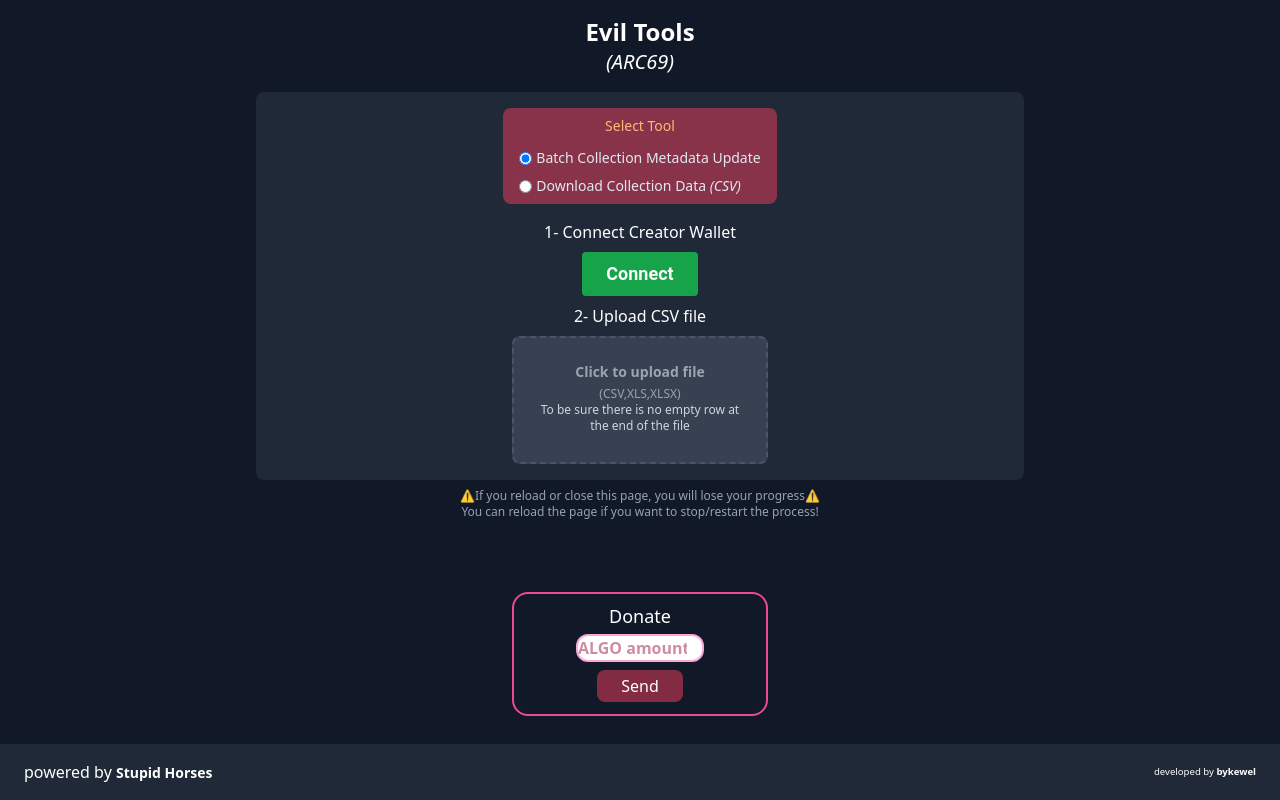
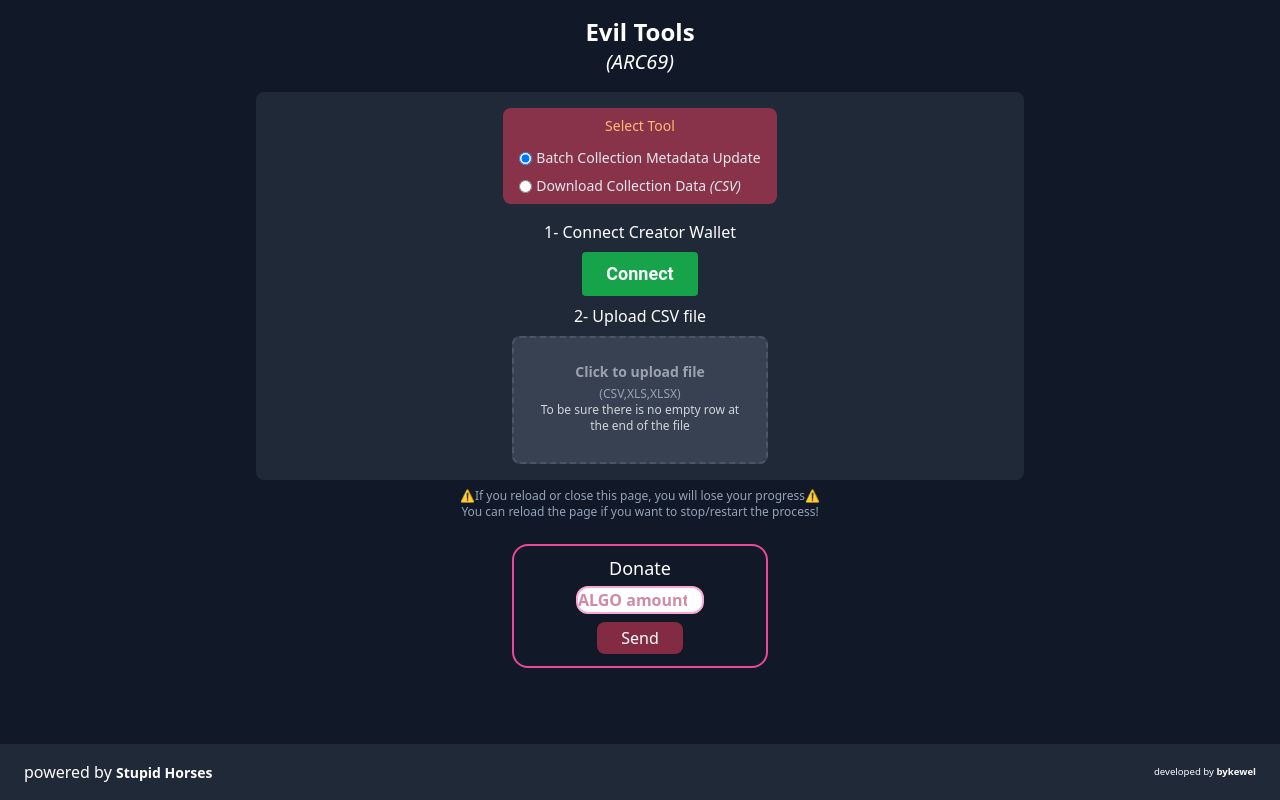
Before and after one commit to LoafPickleWW/wen-tools, a React (Create React App) app: page / in a window 1280 px wide. Built offline with nearby package versions, Linux system fonts and the light colour scheme; what algosdk would draw is missing.

Commit message:
Add files via upload

```diff
--- a/src/App.js
+++ b/src/App.js
@@ -5,7 +5,7 @@
 
 function App() {
   return (
-    <div>
+    <div className="bg-gray-900">
       <ToastContainer
         pauseOnFocusLoss={false}
         closeOnClick
--- a/src/views/home.jsx
+++ b/src/views/home.jsx
@@ -39,7 +39,7 @@
     }
 
     return (
-        <div className="bg-gray-900 text-white justify-center  min-h-screen">
+        <div className="bg-gray-900 text-white justify-center min-h-screen overflow-y-auto">
             <header className="flex justify-center items-center p-4">
                 <h1 className="text-2xl font-bold">
                     Evil Tools{" "}
@@ -64,7 +64,7 @@
                 <br />
                 You can reload the page if you want to stop/restart the process!
             </p>
-            <div className="flex flex-wrap mx-auto my-16 items-center flex-col gap-1 pt-2 pb-3 rounded-2xl border-pink-500 border-2 max-w-[16rem]">
+            <div className="flex flex-wrap mx-auto mt-4 items-center flex-col gap-1 pt-2 pb-3 rounded-2xl border-pink-500 border-2 max-w-[16rem]">
                 <p className="text-center text-lg">Donate</p>
                 <input className="border-pink-300 border-2 rounded-xl text-pink-700 text-center font-semibold transition max-w-[8rem] placeholder:text-center placeholder:text-pink-800/50"
                     placeholder="ALGO amount"
```
